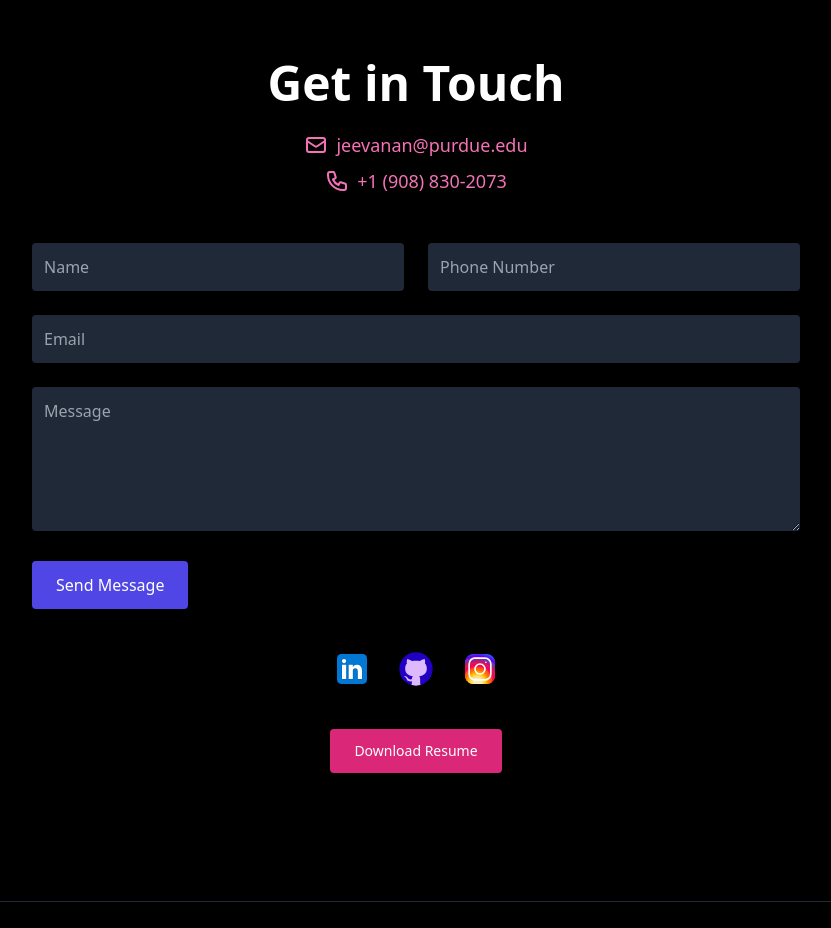
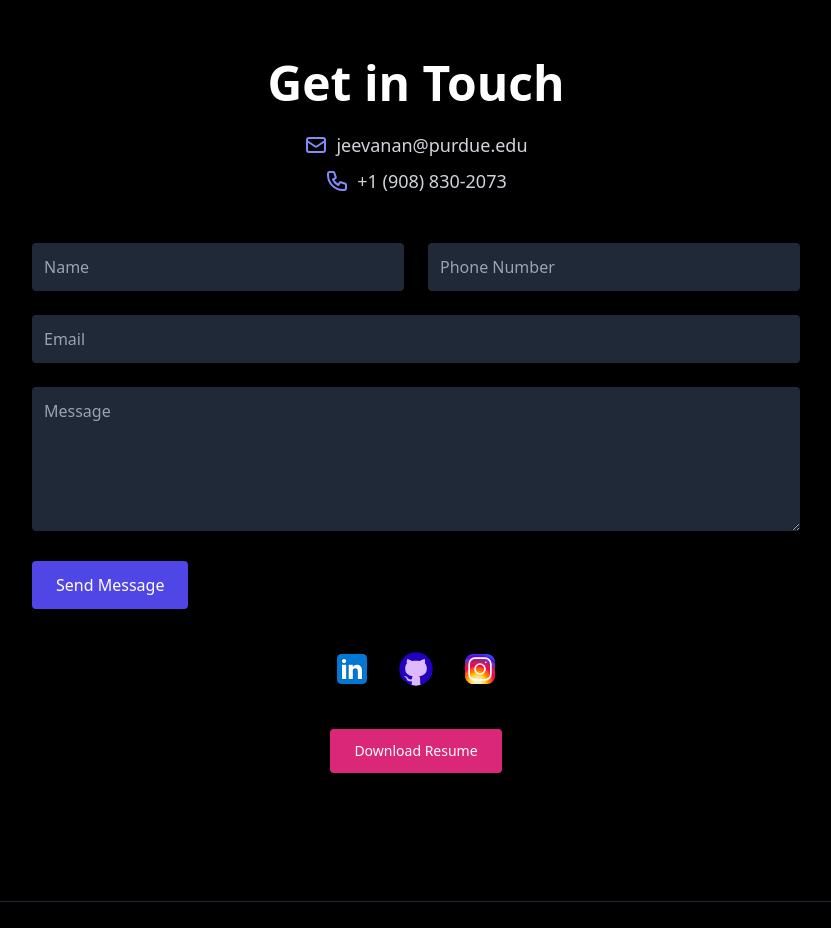
Before and after one commit to sethjkamal/portfolio, a React (Vite) app: page / in a window 1280 px wide. Shown: the part 3840-4768 px from the top of the page, without its empty margins (224-1055 px from the left). Built offline with nearby package versions, Linux system fonts and the light colour scheme.

Commit message:
minor fixes to contact section

```diff
--- a/src/App.jsx
+++ b/src/App.jsx
@@ -276,17 +276,16 @@ export default function App() {
       <section id="contact" className="min-h-screen px-6 py-20 bg-black text-white border-t border-gray-800">
   <div className="text-center mb-12">
     <h1 className="text-5xl font-bold mb-6">Get in Touch</h1>
-
     <div className="flex flex-col items-center gap-2 text-gray-300 text-lg">
       <div className="flex items-center gap-2">
-        <HiOutlineMail className="text-pink-400 text-2xl" />
-        <a href="mailto:jeevanan@purdue.edu" className="hover:underline text-pink-400">
+        <HiOutlineMail className="text-indigo-400 text-2xl" />
+        <a href="mailto:jeevanan@purdue.edu" className="hover:underline text-gray-300">
           jeevanan@purdue.edu
         </a>
       </div>
       <div className="flex items-center gap-2">
-        <HiOutlinePhone className="text-pink-400 text-2xl" />
-        <a href="tel:+19088302073" className="hover:underline text-pink-400">
+        <HiOutlinePhone className="text-indigo-400 text-2xl" />
+        <a href="tel:+19088302073" className="hover:underline text-gray-300">
           +1 (908) 830-2073
         </a>
       </div>
```
